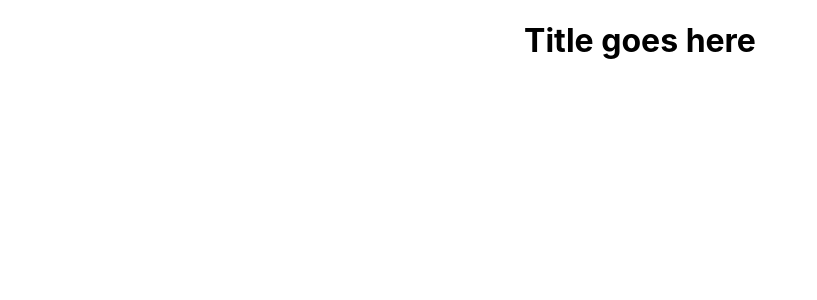
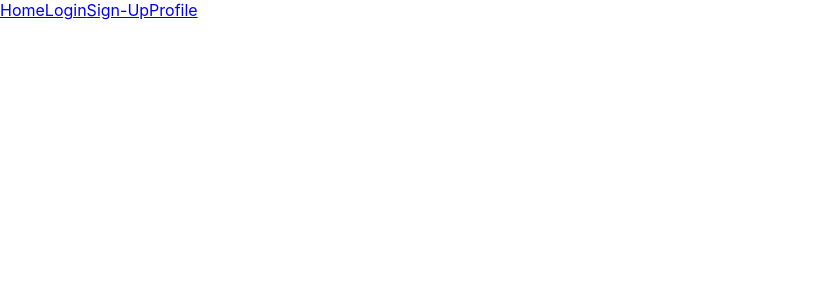
Before and after one commit to ft-potluck-planner-1/front-end, a React (Create React App) app: page / in a window 1280 px wide. Shown: the top 300 px of the page, without its empty margins (0-817 px from the left). Built offline with nearby package versions, Linux system fonts and the light colour scheme.

Commit message:
created components-folder, started App.js building

```diff
--- a/package.json
+++ b/package.json
@@ -8,6 +8,7 @@
     "@testing-library/user-event": "^12.8.3",
     "react": "^17.0.2",
     "react-dom": "^17.0.2",
+    "react-router-dom": "^5.2.0",
     "react-scripts": "4.0.3",
     "web-vitals": "^1.1.2"
   },
--- a/src/App.js
+++ b/src/App.js
@@ -1,10 +1,32 @@
-import './App.css';
+import React from 'react';
+import { BrowserRouter as Router, Route, Link, Switch } from 'react-router-dom';
+
 
 function App() {
   return (
-    <div className="App">
-      <h1>Title goes here</h1>
-    </div>
+    <Router>
+      <div className="App">
+        <Link to='/'>Home</Link>
+        <Link to='/login'>Login</Link>
+        <Link to='/sign-up'>Sign-Up</Link>
+        <Link to='/profile'>Profile</Link>
+
+        <Switch>
+          <Route path='/login'>
+            {/* <Login /> */}
+          </Route>
+
+          <Route path='/sign-up'>
+            {/* <SignUP /> */}
+          </Route>
+
+          <Route path='/profile'>
+            {/* <Profile /> */}
+          </Route>
+        </Switch>
+
+      </div>
+    </Router>
   );
 }
 
```
Also changed, not shown: 1 other file (tests, documents, lock files or other folders).
